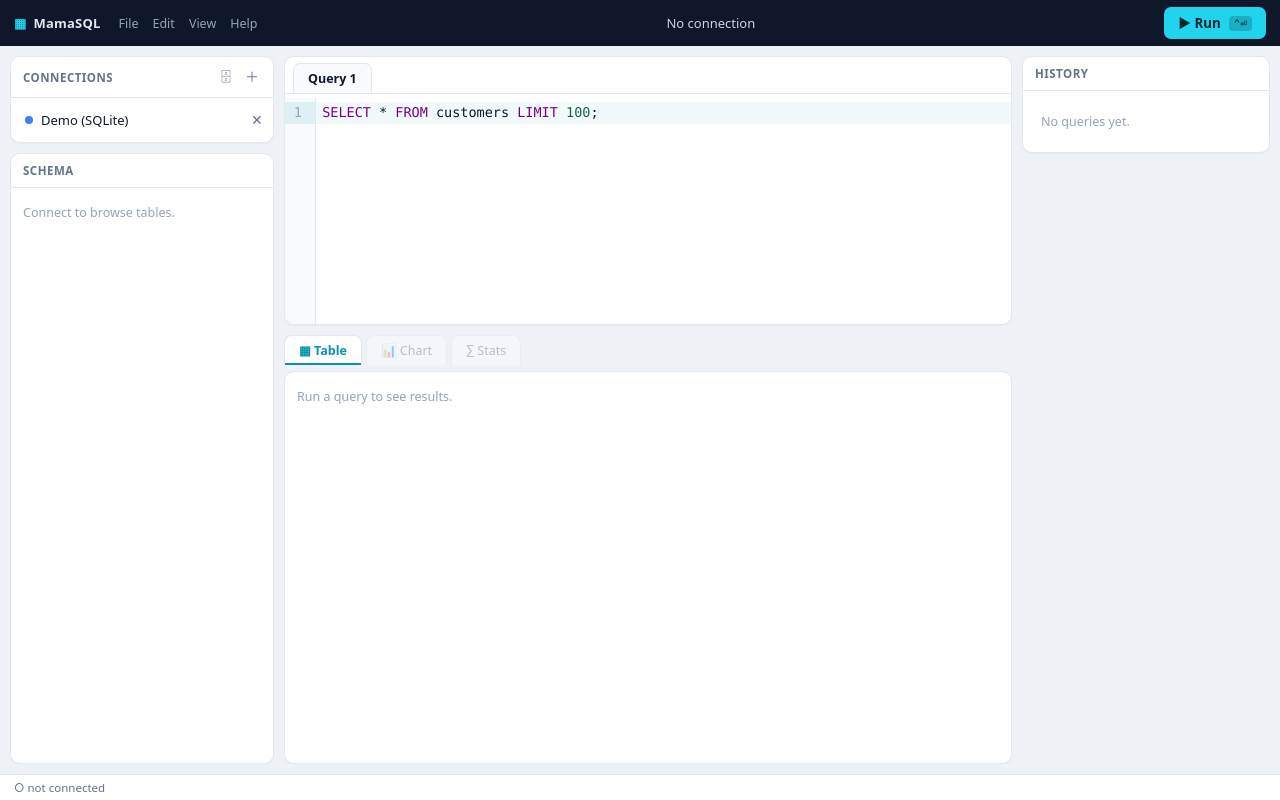
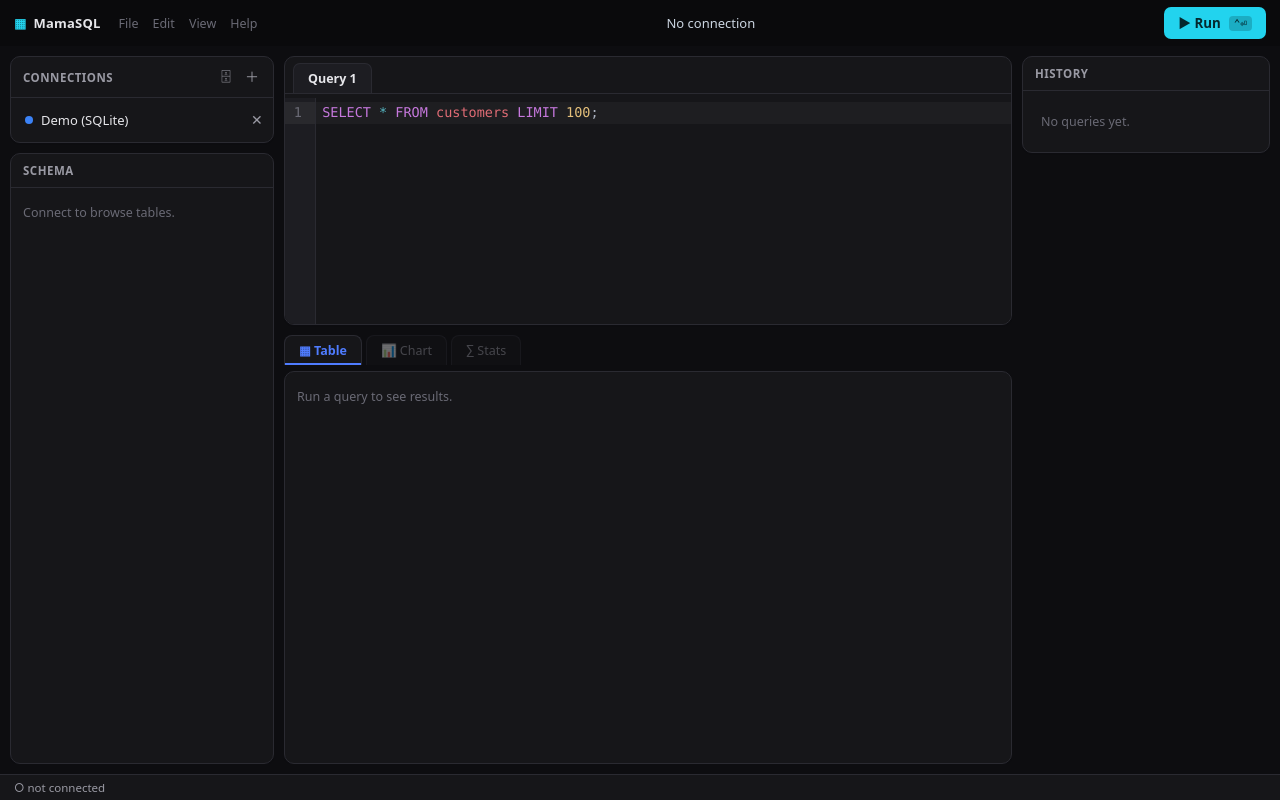
Before and after one commit to fizzexual/MamaSQL, a React (Vite) app: page / in a window 1280 px wide. Built offline with nearby package versions, Linux system fonts and the light colour scheme.

Commit message:
feat(ui): dark theme (Budibase-style) — oneDark editor + type-icon column headers

```diff
--- a/package.json
+++ b/package.json
@@ -13,6 +13,7 @@
   "dependencies": {
     "@codemirror/lang-sql": "^6.10.0",
     "@codemirror/state": "^6.6.0",
+    "@codemirror/theme-one-dark": "^6.1.3",
     "@codemirror/view": "^6.43.1",
     "@tauri-apps/api": "^2",
     "@tauri-apps/plugin-opener": "^2",
--- a/src/components/ResultsGrid.tsx
+++ b/src/components/ResultsGrid.tsx
@@ -1,6 +1,14 @@
 import { useMemo, useState } from "react";
 import { download, toCsv, toJson } from "../lib/csv";
 import { useStore } from "../state/store";
+
+function typeIcon(t: string): string {
+  const u = t.toUpperCase();
+  if (/INT|SERIAL|NUM|DEC|REAL|FLOAT|DOUBLE|BIGINT/.test(u)) return "123";
+  if (/DATE|TIME/.test(u)) return "🕑";
+  if (/BOOL/.test(u)) return "☑";
+  return "T";
+}
 
 export function ResultsGrid() {
   const result = useStore((s) => s.result);
@@ -117,6 +125,7 @@ export function ResultsGrid() {
               <th className="rownum">#</th>
               {result.columns.map((c, i) => (
                 <th key={i} onClick={() => sortBy(i)} title={`${c.name} (${c.dataType})`}>
+                  <span className="th-icon">{typeIcon(c.dataType)}</span>
                   <span className="th-name">
                     {c.name}
                     {i === pkIdx ? " 🔑" : ""}
--- a/src/components/SqlEditor.tsx
+++ b/src/components/SqlEditor.tsx
@@ -1,4 +1,5 @@
 import { basicSetup } from "codemirror";
+import { oneDark } from "@codemirror/theme-one-dark";
 import { SQLite, sql } from "@codemirror/lang-sql";
 import { Compartment, EditorState, Prec } from "@codemirror/state";
 import { EditorView, keymap } from "@codemirror/view";
@@ -42,6 +43,7 @@ export function SqlEditor() {
         extensions: [
           runKey,
           basicSetup,
+          oneDark,
           schemaComp.of(sql({ dialect: SQLite, schema: buildSchema() })),
           EditorView.lineWrapping,
           EditorView.updateListener.of((u) => {
--- a/src/styles.css
+++ b/src/styles.css
@@ -1,18 +1,19 @@
 :root {
-  --bg: #eef1f5;
-  --panel: #ffffff;
-  --panel-2: #f8fafc;
-  --border: #e2e8f0;
-  --border-strong: #cbd5e1;
-  --text: #0f172a;
-  --muted: #64748b;
-  --faint: #94a3b8;
-  --accent: #0891b2;
-  --accent-soft: #cffafe;
-  --header: #0f172a;
-  --header-text: #e2e8f0;
-  --danger: #ef4444;
-  --ok: #059669;
+  --bg: #0d0d10;
+  --panel: #161619;
+  --panel-2: #1d1d22;
+  --border: #2a2a31;
+  --border-strong: #3a3a44;
+  --text: #e6e6ea;
+  --muted: #9a9aa4;
+  --faint: #6a6a75;
+  --accent: #4f7cff;
+  --accent-soft: rgba(79, 124, 255, 0.16);
+  --header: #0a0a0c;
+  --header-text: #e6e6ea;
+  --danger: #f0616d;
+  --ok: #34d399;
+  --input-bg: #202026;
   --mono: ui-monospace, "SF Mono", "Cascadia Code", "JetBrains Mono", Consolas, monospace;
   --sans: system-ui, -apple-system, "Segoe UI", Roboto, sans-serif;
 }
@@ -21,6 +22,7 @@
 html, body, #root { height: 100%; margin: 0; }
 body { font-family: var(--sans); color: var(--text); background: var(--bg); font-size: 13px; }
 button { font-family: inherit; cursor: pointer; }
+input, select, textarea { color: var(--text); background: var(--input-bg); }
 ul { list-style: none; margin: 0; padding: 0; }
 
 /* ---------- App shell ---------- */
@@ -105,11 +107,11 @@ ul { list-style: none; margin: 0; padding: 0; }
 .conn-form { display: flex; flex-direction: column; gap: 6px; padding: 10px; border-top: 1px solid var(--border); }
 .conn-form input, .conn-form select {
   border: 1px solid var(--border-strong); border-radius: 6px; padding: 6px 8px; font-size: 12.5px;
-  font-family: inherit; background: #fff; color: var(--text);
+  font-family: inherit; background: var(--input-bg); color: var(--text);
 }
 .conn-form input:focus, .conn-form select:focus { outline: 2px solid var(--accent-soft); border-color: var(--accent); }
 .form-actions { display: flex; gap: 6px; margin-top: 2px; }
-.form-actions button { flex: 1; border: 1px solid var(--border-strong); background: #fff; border-radius: 6px; padding: 6px; }
+.form-actions button { flex: 1; border: 1px solid var(--border-strong); background: var(--input-bg); border-radius: 6px; padding: 6px; }
 .form-actions .primary { background: var(--accent); color: #fff; border-color: var(--accent); font-weight: 600; }
 
 /* ---------- Schema tree ---------- */
@@ -151,8 +153,9 @@ ul { list-style: none; margin: 0; padding: 0; }
 .editor-cm .cm-scroller { font-family: var(--mono); font-size: 13.5px; line-height: 1.6; padding-top: 4px; }
 .editor-cm .cm-focused { outline: none; }
 .editor-cm .cm-gutters { background: var(--panel-2); border-right: 1px solid var(--border); color: var(--faint); }
-.editor-cm .cm-activeLine { background: rgba(8, 145, 178, 0.05); }
-.editor-cm .cm-activeLineGutter { background: rgba(8, 145, 178, 0.10); }
+.editor-cm .cm-editor { background: var(--panel); }
+.editor-cm .cm-activeLine { background: rgba(255, 255, 255, 0.035); }
+.editor-cm .cm-activeLineGutter { background: rgba(255, 255, 255, 0.05); }
 .editor-cm .cm-tooltip-autocomplete { font-family: var(--mono); font-size: 12.5px; }
 
 /* ---------- Results ---------- */
@@ -166,12 +169,12 @@ ul { list-style: none; margin: 0; padding: 0; }
   font-size: 12px; color: var(--muted);
 }
 .results-toolbar button {
-  border: 1px solid var(--border-strong); background: #fff; border-radius: 6px; padding: 5px 10px;
+  border: 1px solid var(--border-strong); background: var(--input-bg); border-radius: 6px; padding: 5px 10px;
   color: var(--text); font-size: 12px;
 }
 .results-toolbar button:hover { background: var(--panel-2); border-color: var(--accent); color: var(--accent); }
 .rows-count { font-weight: 600; color: var(--text); }
-.badge { background: #fef3c7; color: #92400e; border-radius: 5px; padding: 1px 6px; font-size: 11px; font-weight: 600; }
+.badge { background: rgba(245, 158, 11, 0.18); color: #fbbf24; border-radius: 5px; padding: 1px 6px; font-size: 11px; font-weight: 600; }
 .spacer { flex: 1; }
 .results-error { padding: 16px; color: var(--danger); font-family: var(--mono); font-size: 12.5px; white-space: pre-wrap; }
 
@@ -182,9 +185,10 @@ ul { list-style: none; margin: 0; padding: 0; }
   position: sticky; top: 0; background: var(--panel-2); text-align: left; cursor: pointer;
   padding: 7px 10px; color: var(--text); font-weight: 600; white-space: nowrap; z-index: 1;
 }
-.grid thead th:hover { background: #eef2f7; }
+.grid thead th:hover { background: #26262d; }
 .th-name { margin-right: 6px; }
 .th-type { color: var(--faint); font-family: var(--mono); font-size: 10.5px; font-weight: 400; }
+.th-icon { color: var(--accent); font-family: var(--mono); font-size: 10px; margin-right: 7px; opacity: 0.9; }
 .sort { color: var(--accent); margin-left: 4px; }
 .grid td { padding: 6px 10px; font-family: var(--mono); white-space: nowrap; max-width: 360px; overflow: hidden; text-overflow: ellipsis; }
 .grid tbody tr:nth-child(even) { background: var(--panel-2); }
@@ -204,7 +208,7 @@ ul { list-style: none; margin: 0; padding: 0; }
   background: none; border: none; color: var(--faint); font-size: 12px;
   width: 18px; height: 18px; border-radius: 4px; line-height: 1;
 }
-.row-del:hover:not(:disabled) { background: #fee2e2; color: var(--danger); }
+.row-del:hover:not(:disabled) { background: rgba(240, 97, 109, 0.16); color: var(--danger); }
 .row-del:disabled { opacity: 0.3; cursor: default; }
 .mini.danger:hover { color: var(--danger); }
 .new-row { background: var(--accent-soft); }
@@ -243,7 +247,7 @@ ul { list-style: none; margin: 0; padding: 0; }
   display: flex; gap: 8px; padding: 14px 18px; border-top: 1px solid var(--border); justify-content: flex-end;
 }
 .modal-actions button {
-  border: 1px solid var(--border-strong); background: #fff; border-radius: 7px; padding: 8px 16px; font-size: 13px;
+  border: 1px solid var(--border-strong); background: var(--input-bg); border-radius: 7px; padding: 8px 16px; font-size: 13px;
 }
 .modal-actions .primary { background: var(--accent); color: #fff; border-color: var(--accent); font-weight: 600; }
 
@@ -261,7 +265,7 @@ ul { list-style: none; margin: 0; padding: 0; }
 .chart-toolbar label { display: flex; align-items: center; gap: 6px; font-size: 12px; color: var(--muted); }
 .chart-toolbar select { border: 1px solid var(--border-strong); border-radius: 6px; padding: 4px 8px; font-size: 12px; }
 .chart-types { display: flex; }
-.chart-types button { border: 1px solid var(--border-strong); background: #fff; padding: 4px 12px; font-size: 12px; text-transform: capitalize; }
+.chart-types button { border: 1px solid var(--border-strong); background: var(--input-bg); padding: 4px 12px; font-size: 12px; text-transform: capitalize; }
 .chart-types button:first-child { border-radius: 6px 0 0 6px; }
 .chart-types button:last-child { border-radius: 0 6px 6px 0; border-left: none; }
 .chart-types button.active { background: var(--accent); color: #fff; border-color: var(--accent); }
```
Also changed, not shown: 1 other file (tests, documents, lock files or other folders).
